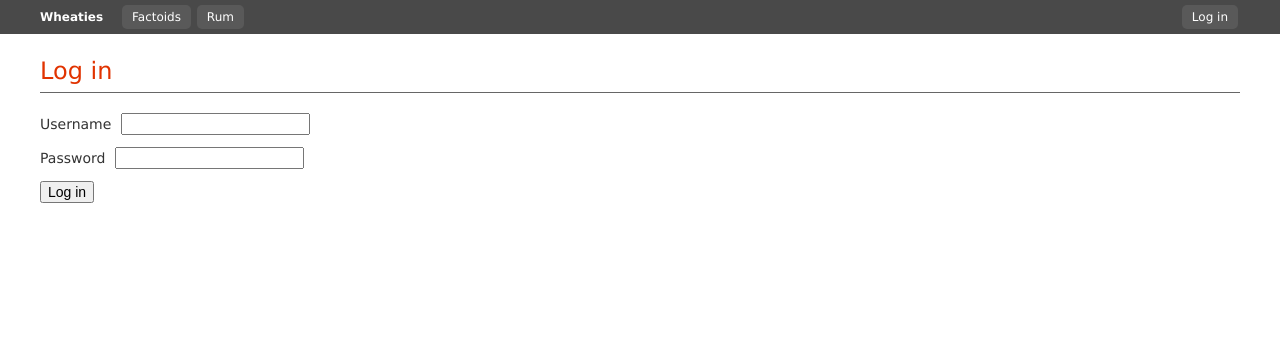
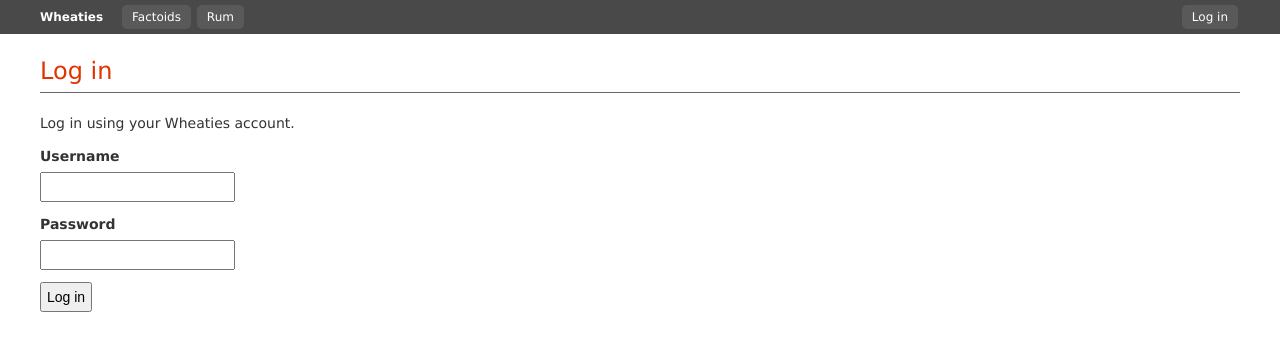
Before and after one commit to raws/boxtop, a CodeIgniter app: page /login in a window 1280 px wide. Shown: the top 351 px of the page. Run offline with CodeIgniter, Linux system fonts and the light colour scheme.

Commit message:
Minor styling changes for the login page

```diff
--- a/stylesheets/application.css
+++ b/stylesheets/application.css
@@ -57,10 +57,15 @@ code {
 }
 
 label {
-    margin-right: 10px;
+    margin-bottom: 5px;
+    display: block;
+
+    font-weight: bold;
 }
 
 input {
+    padding: 5px;
+
     font-size: 14px;
 }
 
--- a/system/application/views/session/login.php
+++ b/system/application/views/session/login.php
@@ -6,11 +6,11 @@ $this->load->view('application/header');
 
 <h1>Log in</h1>
 
+<p>Log in using your Wheaties account.</p>
+
 <?=form_open('login');?>
-
 <p><?=form_label('Username', 'username') . form_input('username', '');?></p>
 <p><?=form_label('Password', 'password') . form_password('password', '');?></p>
-
 <?=form_submit('login', 'Log in');?>
 </form>
 
```
